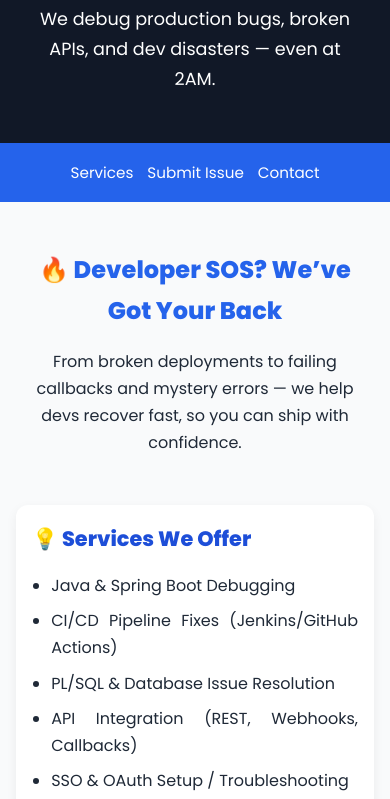
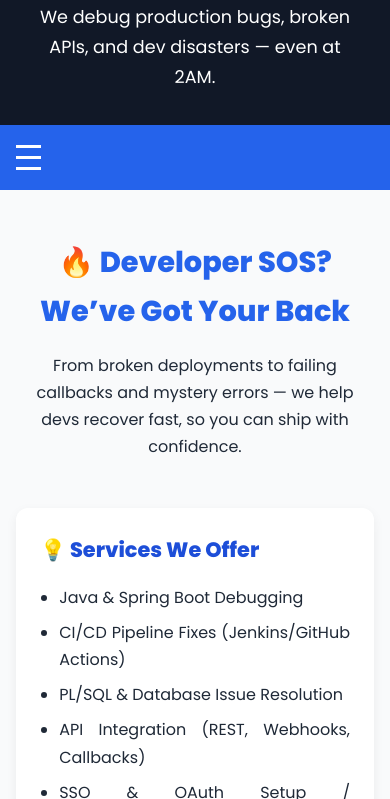
Before and after one commit to nvngpt/codefatgya, a plain HTML site: page index.html in a window 390 px wide. Shown: the part 113-912 px from the top of the page. Drawn offline with nearby package versions, Linux system fonts and the light colour scheme.

Commit message:
Update index.html

```diff
--- a/index.html
+++ b/index.html
@@ -4,8 +4,17 @@
 <head>
   <meta charset="UTF-8" />
   <meta name="viewport" content="width=device-width, initial-scale=1.0" />
+  <meta name="description" content="CodeFatGya.com — Emergency tech support for developers: Java, Spring Boot, APIs, CI/CD, and more. Available 24/7." />
+  <meta name="keywords" content="Java, Spring Boot, CI/CD, debugging, tech support, microservices, webhook, integration" />
+  <meta name="author" content="CodeFatGya Team" />
+  <meta property="og:title" content="CodeFatGya — Debug Rescue for Developers" />
+  <meta property="og:description" content="We fix urgent production bugs, API failures, and CI/CD issues — even at 2AM." />
+  <meta property="og:type" content="website" />
+  <meta property="og:url" content="https://codefatgya.com" />
   <title>CodeFatGya — Tech Emergency Squad</title>
+  <link rel="icon" type="image/png" href="favicon.png">
   <link href="https://fonts.googleapis.com/css2?family=Poppins:wght@400;600;800&display=swap" rel="stylesheet">
+  <link href="https://unpkg.com/aos@2.3.1/dist/aos.css" rel="stylesheet">
   <style>
     * {
       margin: 0;
@@ -24,7 +33,7 @@
     header {
       background-color: #111827;
       color: white;
-      padding: 3rem 1rem;
+      padding: 2rem 1rem;
       text-align: center;
     }
 
@@ -44,15 +53,35 @@
     nav {
       background-color: #2563eb;
       padding: 1rem;
-      text-align: center;
+      display: flex;
+      justify-content: space-between;
+      align-items: center;
+      flex-wrap: wrap;
     }
 
-    nav a {
+    .nav-links {
+      display: flex;
+      flex-wrap: wrap;
+      gap: 1rem;
+    }
+
+    .nav-links a {
       color: white;
-      margin: 0 0.5rem;
       text-decoration: none;
       font-weight: 500;
-      display: inline-block;
+    }
+
+    .hamburger {
+      display: none;
+      flex-direction: column;
+      cursor: pointer;
+    }
+
+    .hamburger span {
+      background: white;
+      height: 3px;
+      width: 25px;
+      margin: 4px 0;
     }
 
     .container {
@@ -126,22 +155,20 @@
       color: #6b7280;
     }
 
-    @media screen and (max-width: 600px) {
-      header h1 {
-        font-size: 2rem;
+    @media screen and (max-width: 768px) {
+      .hamburger {
+        display: flex;
       }
 
-      .hero h2 {
-        font-size: 1.5rem;
+      .nav-links {
+        display: none;
+        flex-direction: column;
+        width: 100%;
+        margin-top: 1rem;
       }
 
-      .card {
-        padding: 1rem;
-      }
-
-      nav a {
-        margin: 0 0.3rem;
-        font-size: 0.95rem;
+      .nav-links.show {
+        display: flex;
       }
     }
   </style>
@@ -154,18 +181,25 @@
   </header>
 
   <nav>
-    <a href="#services">Services</a>
-    <a href="#issue">Submit Issue</a>
-    <a href="#contact">Contact</a>
+    <div class="hamburger" onclick="document.querySelector('.nav-links').classList.toggle('show')">
+      <span></span>
+      <span></span>
+      <span></span>
+    </div>
+    <div class="nav-links">
+      <a href="#services">Services</a>
+      <a href="#issue">Submit Issue</a>
+      <a href="#contact">Contact</a>
+    </div>
   </nav>
 
   <div class="container">
-    <section class="hero">
+    <section class="hero" data-aos="fade-up">
       <h2>🔥 Developer SOS? We’ve Got Your Back</h2>
       <p>From broken deployments to failing callbacks and mystery errors — we help devs recover fast, so you can ship with confidence.</p>
     </section>
 
-    <section id="services">
+    <section id="services" data-aos="fade-up">
       <div class="card">
         <h3>💡 Services We Offer</h3>
         <ul>
@@ -179,7 +213,7 @@
       </div>
     </section>
 
-<section id="issue">
+    <section id="issue">
       <div class="card">
         <h3>📋 Submit Your Issue</h3>
         <p>Describe the problem you're facing. We'll respond faster than your build fails.</p>
@@ -189,7 +223,7 @@
       </div>
     </section>
 
-    <section id="contact">
+    <section id="contact" data-aos="fade-up">
       <div class="card">
         <h3>💬 Get in Touch</h3>
         <p>Need urgent support? Drop a WhatsApp message and we’ll respond in minutes.</p>
@@ -203,6 +237,11 @@
   <footer>
     &copy; 2025 CodeFatGya.com — Debugging as a Service. Powered by caffeine ☕ and code.
   </footer>
+
+  <script src="https://unpkg.com/aos@2.3.1/dist/aos.js"></script>
+  <script>
+    AOS.init();
+  </script>
 </body>
 
 </html>
```
